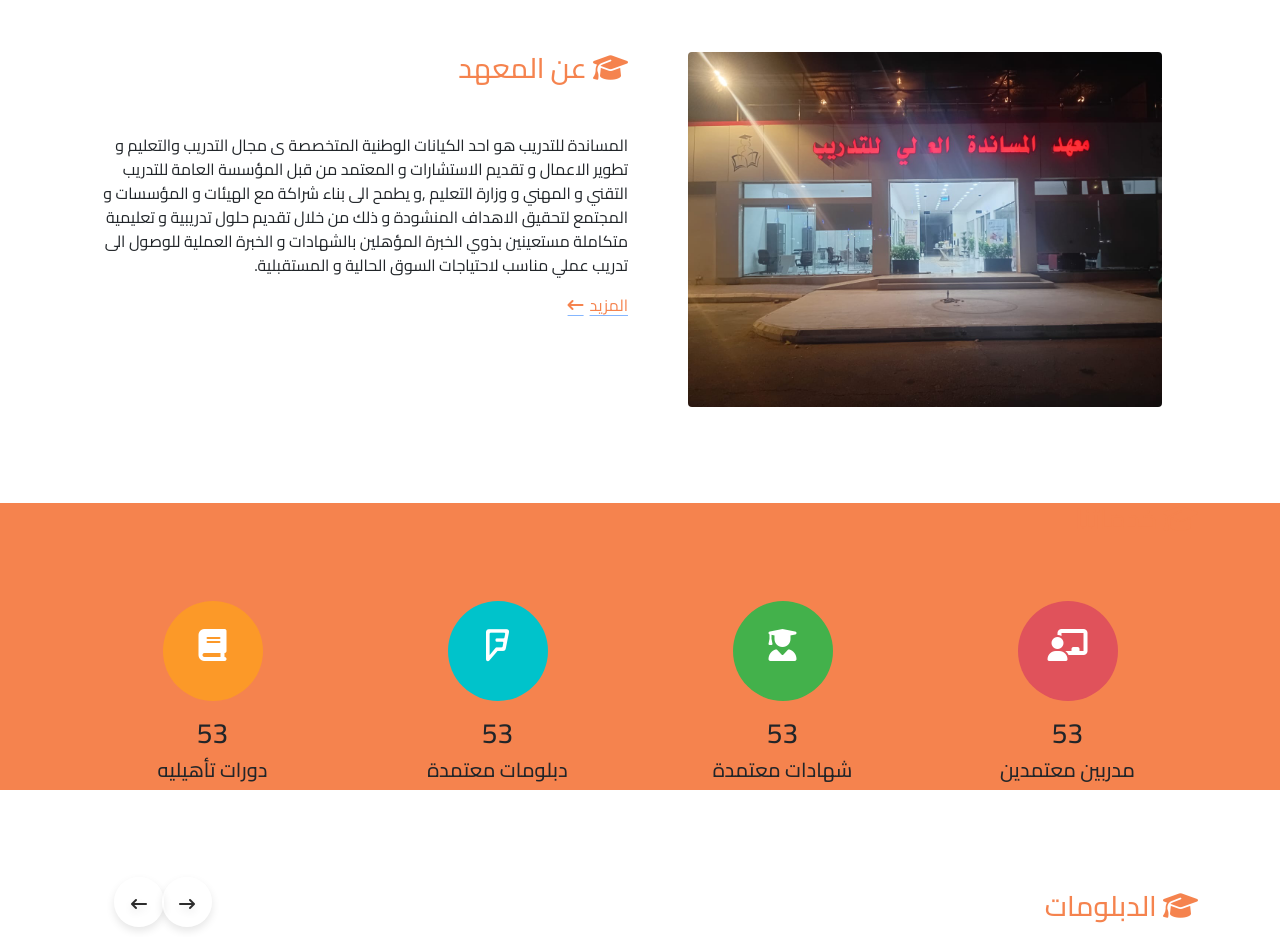
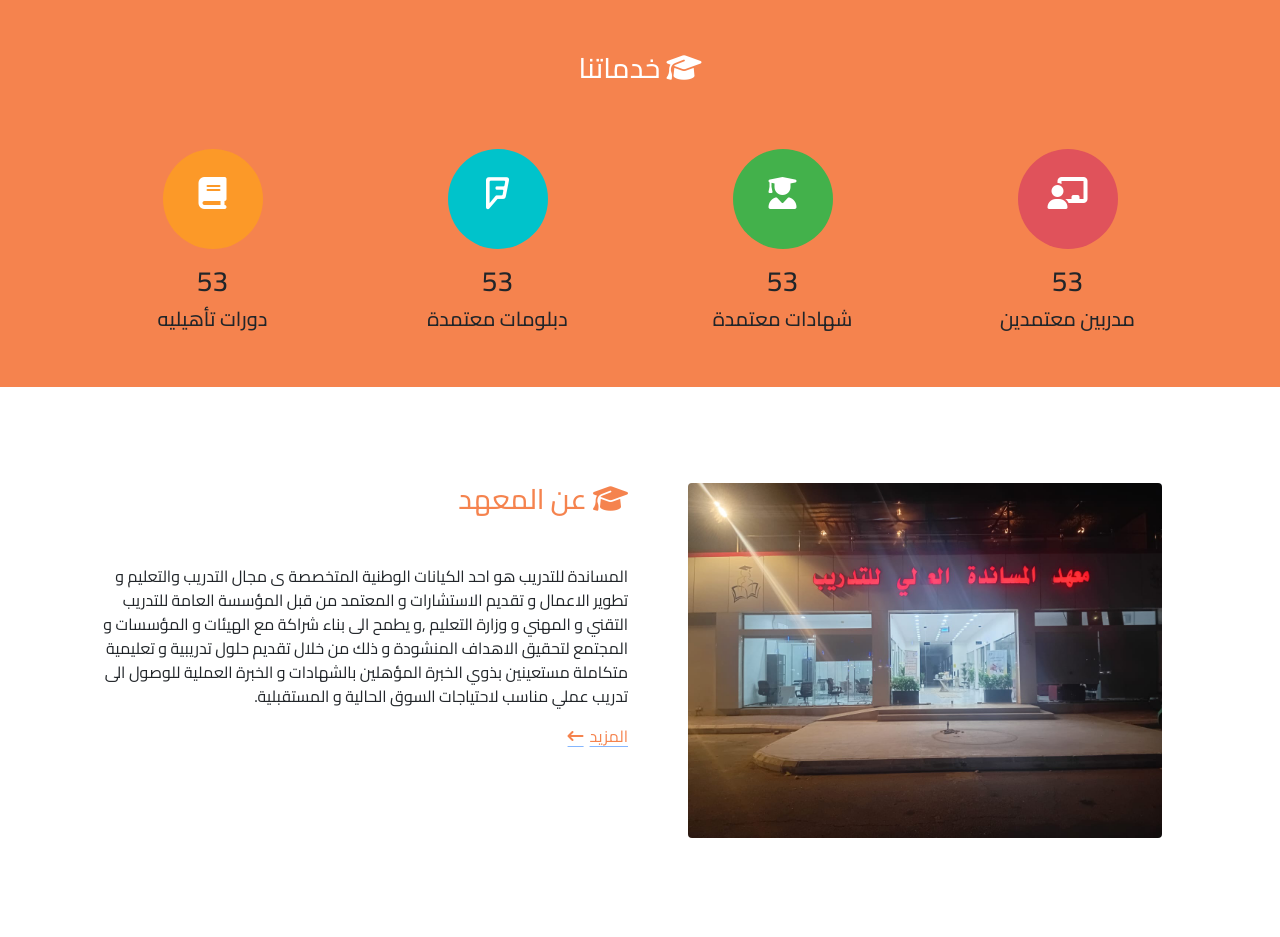
Before and after one commit to ahmedSamra88/ahmedsamra88.github.io, a website with bundled scripts: page index.html in a window 1280 px wide. Shown: the part 936-1873 px from the top of the page. Built offline with nearby package versions, Linux system fonts and the light colour scheme; grey boxes are pictures that could not be loaded; files whose address does not match are found by name.

Commit message:
Update index.html

```diff
--- a/index.html
+++ b/index.html
@@ -145,7 +145,7 @@
     </nav>
     <!-- End of Navbar -->
     <!-- start alert news -->
-    <div class="alert mb-0 alert-warning  rounded-0 border-0 alert-dismissible fade show text-center" role="alert">
+    <div class="alert mb-0 alert-warning bg-white  rounded-0 border-0 alert-dismissible fade show text-center" role="alert">
         بمناسبة شهر رمضان الكريم خصم 15% على جميع الدبلومات والدورات
         <button type="button" class="btn-close" data-bs-dismiss="alert" aria-label="Close"></button>
     </div>
@@ -175,9 +175,9 @@
                         </div>
                     </div>
 
-                    <svg xmlns="http://www.w3.org/2000/svg" viewBox="0 0 1440 320">
+<!--                     <svg xmlns="http://www.w3.org/2000/svg" viewBox="0 0 1440 320">
                         <path fill="#fff" fill-opacity="1" d="M0,128L120,160C240,192,480,256,720,277.3C960,299,1200,277,1320,266.7L1440,256L1440,320L1320,320C1200,320,960,320,720,320C480,320,240,320,120,320L0,320Z"></path>
-                    </svg>
+                    </svg> -->
                 </div>
               </div>
               <div class="carousel-item">
@@ -196,9 +196,9 @@
                         </div>
                     </div>
 
-                   <svg xmlns="http://www.w3.org/2000/svg" viewBox="0 0 1440 320">
+<!--                    <svg xmlns="http://www.w3.org/2000/svg" viewBox="0 0 1440 320">
                         <path fill="#fff" fill-opacity="1" d="M0,128L120,160C240,192,480,256,720,277.3C960,299,1200,277,1320,266.7L1440,256L1440,320L1320,320C1200,320,960,320,720,320C480,320,240,320,120,320L0,320Z"></path>
-                    </svg>
+                    </svg> -->
                 </div>
               </div>
             </div>
@@ -213,33 +213,10 @@
           </div>
     </div>
       <!-- end Hero section -->
-    <!-- start about us section -->
-    <div class="about-us my-5">
+    <!-- start our services -->
+     <div class="services py-5">
         <div class="container">
-            <div class="row">
-                <div class="col-md-6 p-5">
-                    <img class="img-fluid rounded-1" src="assets/images/inst.jpeg" alt="" srcset="">
-                </div>
-                <div class="col-md-6">
-                    <h3 class="s-text-color my-5">
-                        <i class="fa-solid fa-graduation-cap"></i>
-                        عن المعهد
-                    </h3>
-                    <p>المساندة للتدريب هو احد الكيانات الوطنية المتخصصة ى مجال التدريب والتعليم و تطوير الاعمال و تقديم الاستشارات و المعتمد من قبل المؤسسة العامة للتدريب التقني و المهني و وزارة التعليم ,و يطمح الى بناء شراكة مع الهيئات و المؤسسات و المجتمع لتحقيق الاهداف المنشودة و ذلك من خلال تقديم حلول تدريبية و تعليمية متكاملة مستعينين بذوي الخبرة المؤهلين بالشهادات و الخبرة العملية للوصول الى تدريب عملي مناسب لاحتياجات السوق الحالية و المستقبلية.</p>
-                    <a class="s-text-color icon-link icon-link-hover   link-offset-2 link-underline-opacity-0 link-underline-opacity-100-hover" href="#">
-
-                        المزيد
-                        <i class="fa-solid fa-arrow-left-long"></i>
-                    </a>
-                </div>
-            </div>
-        </div>
-    </div>
-    <!-- end about us section -->
-    <!-- start our services -->
-     <div class="services my-5">
-        <div class="container">
-            <h3 class="s-text-color my-5">
+            <h3 class="text-white text-center my-5">
                 <i class="fa-solid fa-graduation-cap"></i>
                 خدماتنا
             </h3>
@@ -284,6 +261,30 @@
         </div>
      </div>
     <!-- end our services -->
+    <!-- start about us section -->
+    <div class="about-us py-5">
+        <div class="container">
+            <div class="row">
+                <div class="col-md-6 p-5">
+                    <img class="img-fluid rounded-1" src="assets/images/inst.jpeg" alt="" srcset="">
+                </div>
+                <div class="col-md-6">
+                    <h3 class="s-text-color my-5">
+                        <i class="fa-solid fa-graduation-cap"></i>
+                        عن المعهد
+                    </h3>
+                    <p>المساندة للتدريب هو احد الكيانات الوطنية المتخصصة ى مجال التدريب والتعليم و تطوير الاعمال و تقديم الاستشارات و المعتمد من قبل المؤسسة العامة للتدريب التقني و المهني و وزارة التعليم ,و يطمح الى بناء شراكة مع الهيئات و المؤسسات و المجتمع لتحقيق الاهداف المنشودة و ذلك من خلال تقديم حلول تدريبية و تعليمية متكاملة مستعينين بذوي الخبرة المؤهلين بالشهادات و الخبرة العملية للوصول الى تدريب عملي مناسب لاحتياجات السوق الحالية و المستقبلية.</p>
+                    <a class="s-text-color icon-link icon-link-hover   link-offset-2 link-underline-opacity-0 link-underline-opacity-100-hover" href="#">
+
+                        المزيد
+                        <i class="fa-solid fa-arrow-left-long"></i>
+                    </a>
+                </div>
+            </div>
+        </div>
+    </div>
+    <!-- end about us section -->
+
     <!-- start diploma -->
      <div class="courses" >
         <div class="container">
```
